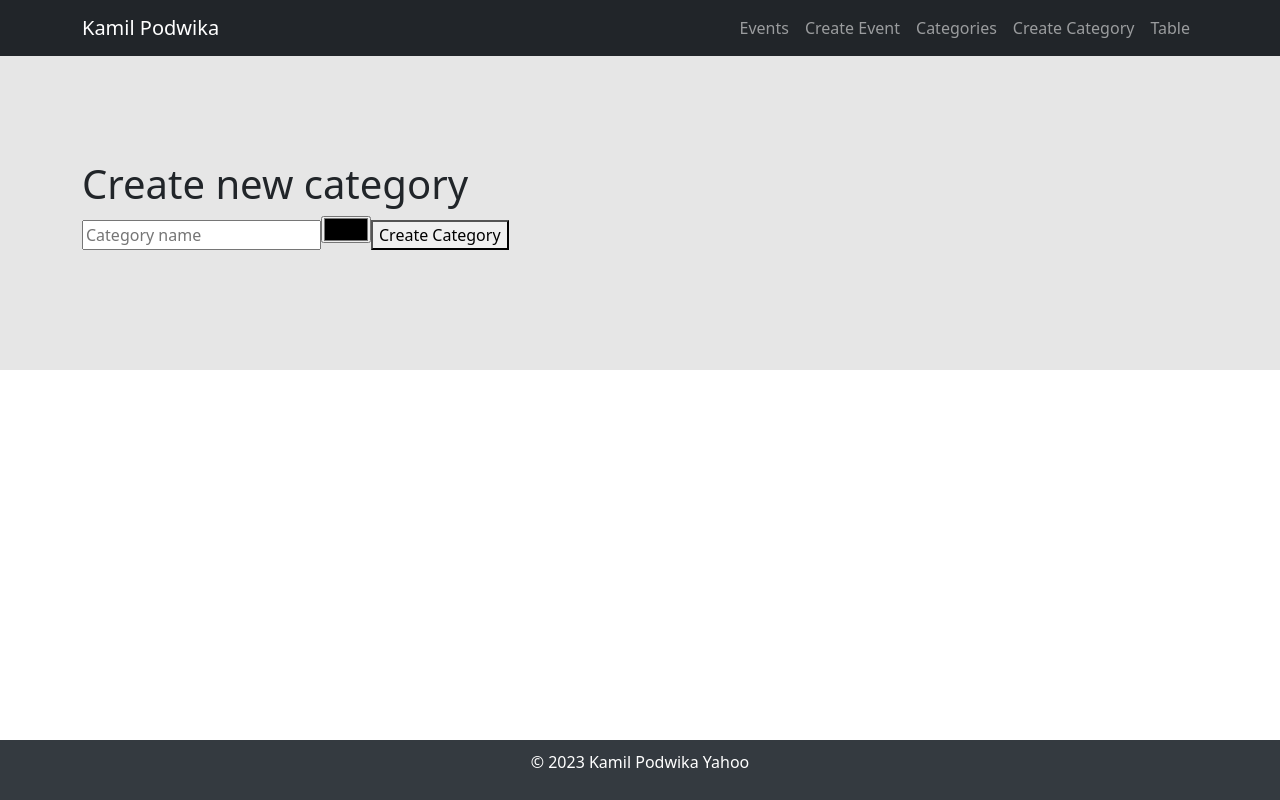
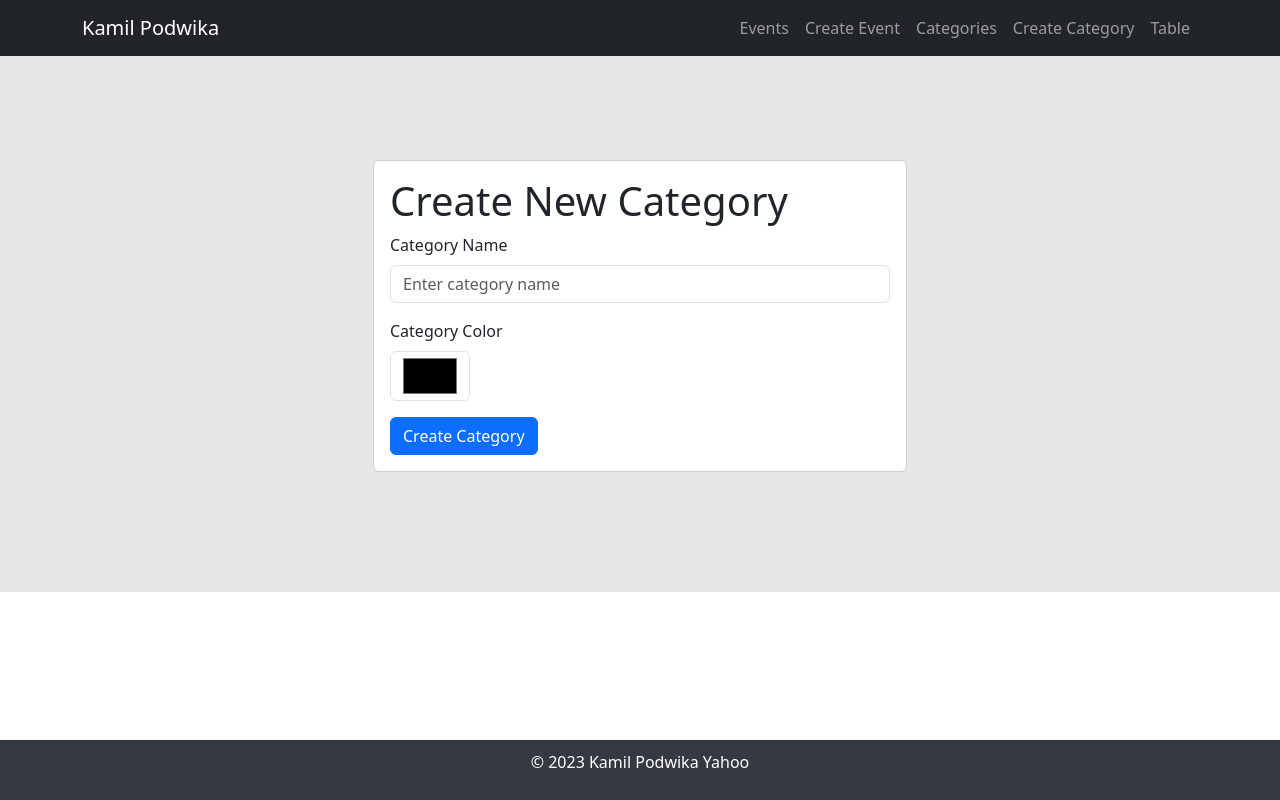
Before and after one commit to KamilPo/my_app, a React (Create React App) app: page /createCategory in a window 1280 px wide. Built offline with nearby package versions, Linux system fonts and the light colour scheme.

Commit message:
create category changes

```diff
--- a/src/pages/CreateCategory.js
+++ b/src/pages/CreateCategory.js
@@ -48,26 +48,51 @@ export default function CreateCategory(props) {
   };
 
   return (
-    <div className="form-container">
-      <h1>Create new category</h1>
-      <form className="form" onSubmit={handleSubmit}>
+    <div className="container mt-5">
+      <div className="row justify-content-center">
+        <div className="col-md-6">
+          <div className="card">
+            <div className="card-body">
+              <h1 className="card-title">Create New Category</h1>
+              <form onSubmit={handleSubmit}>
+                <div className="mb-3">
+                  <label htmlFor="name" className="form-label">
+                    Category Name
+                  </label>
                   <input
                     type="text"
+                    id="name"
                     name="name"
-            placeholder="Category name"
-            className="form--input"
+                    className="form-control"
+                    placeholder="Enter category name"
                     value={newCategory.name}
                     onChange={handleChange}
+                    required
                   />
+                </div>
+                <div className="mb-3">
+                  <label htmlFor="color" className="form-label">
+                    Category Color
+                  </label>
                   <input
-            type={"color"}
-            name={"color"}
+                    type="color"
+                    id="color"
+                    name="color"
+                    className="form-control"
+                    style={{ height: "50px", width: "80px" }}
                     value={newCategory.color}
                     onChange={handleChange}
-            className={"form--color-input"}
+                    required
                   />
-        <button className="form--submit" type="submit">Create Category</button>
+                </div>
+                <button type="submit" className="btn btn-primary">
+                  Create Category
+                </button>
               </form>
+            </div>
+          </div>
+        </div>
+      </div>
     </div>
   );
 }
```
Lines whose indentation alone changed are shown as unchanged.
